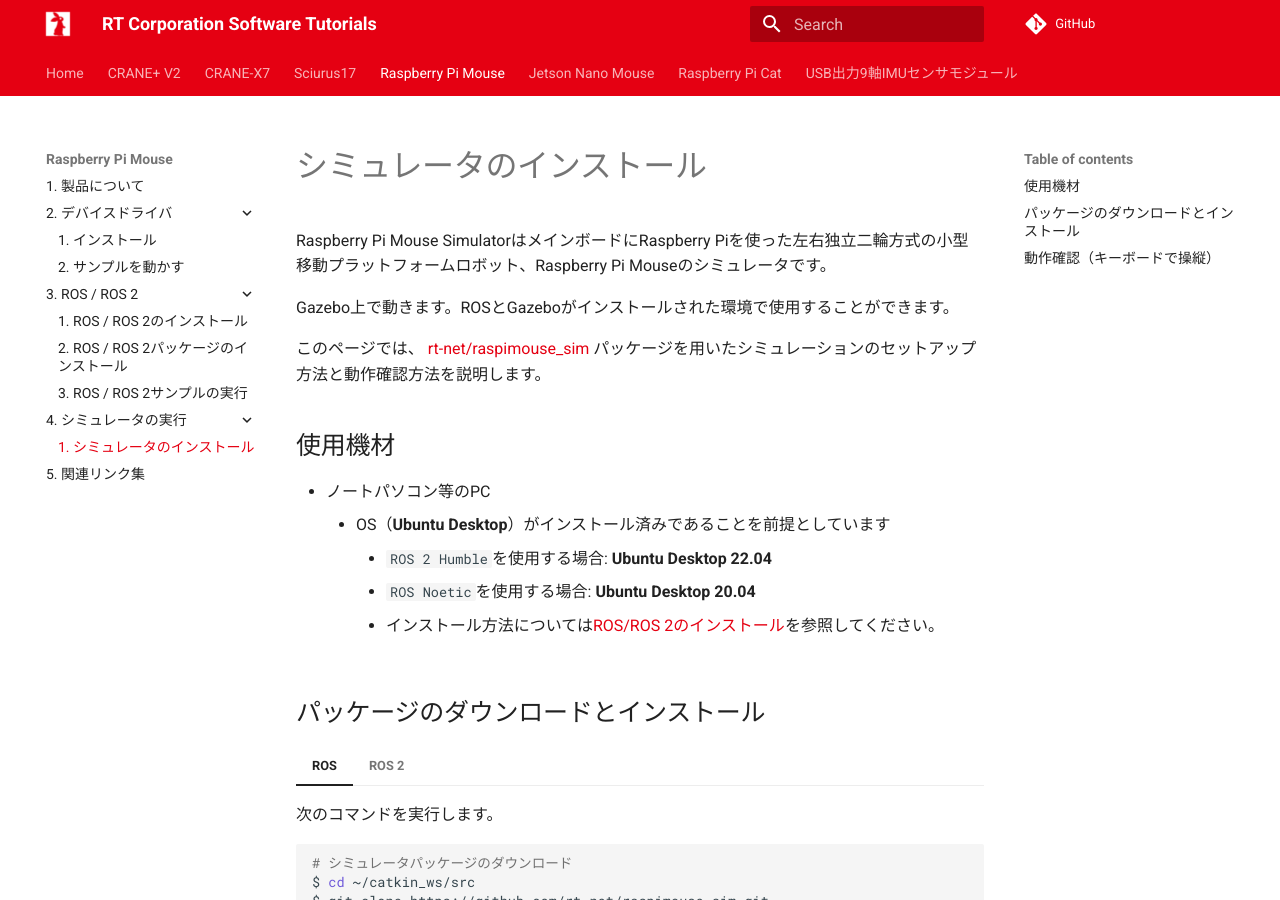
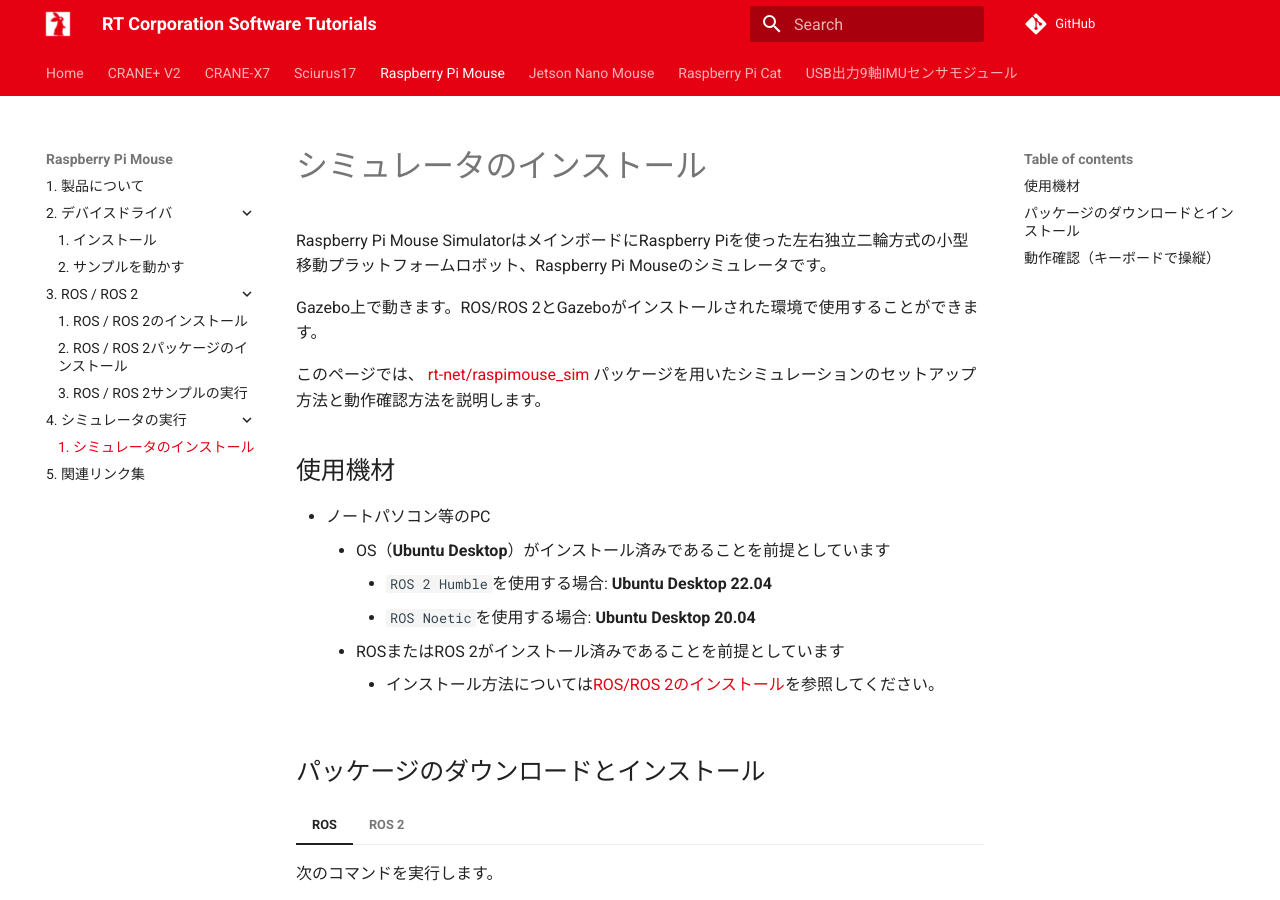
Before and after one commit to rt-net/tutorials, an MkDocs documentation site: the page built from docs/raspimouse/simulator/install.md, in a window 1280 px wide and 900 px high. Built offline with MkDocs 1.6.1 and Material for MkDocs 9.7.7, drawn with Linux system fonts in a browser that asks for light colours; comment, search, counter and statistics services are not loaded.

Commit message:
シミュレータのインストール方法ページを修正

```diff
--- a/docs/raspimouse/simulator/install.md
+++ b/docs/raspimouse/simulator/install.md
@@ -7,7 +7,7 @@
 
 Raspberry Pi Mouse SimulatorはメインボードにRaspberry Piを使った左右独立二輪方式の小型移動プラットフォームロボット、Raspberry Pi Mouseのシミュレータです。
 
-Gazebo上で動きます。ROSとGazeboがインストールされた環境で使用することができます。
+Gazebo上で動きます。ROS/ROS 2とGazeboがインストールされた環境で使用することができます。
 
 このページでは、
 [rt-net/raspimouse_sim](https://github.com/rt-net/raspimouse_sim){target=_blank rel=noopener}
@@ -19,6 +19,7 @@
     * OS（**Ubuntu Desktop**）がインストール済みであることを前提としています
         * `ROS 2 Humble`を使用する場合: **Ubuntu Desktop 22.04**
         * `ROS Noetic`を使用する場合: **Ubuntu Desktop 20.04**
+    * ROSまたはROS 2がインストール済みであることを前提としています
         * インストール方法については[ROS/ROS 2のインストール](../ros/install.md)を参照してください。
 
 ## パッケージのダウンロードとインストール {: #install}
```
